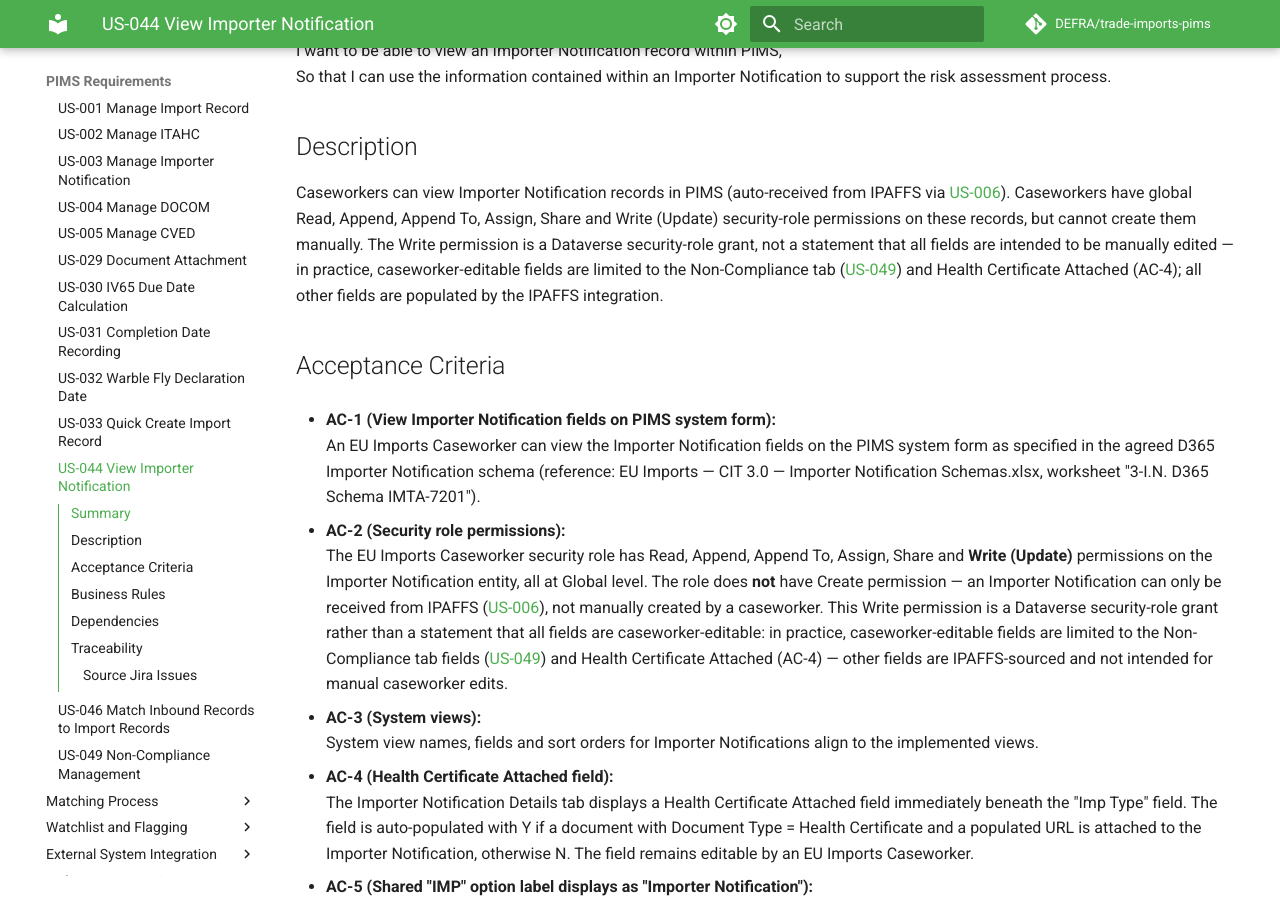
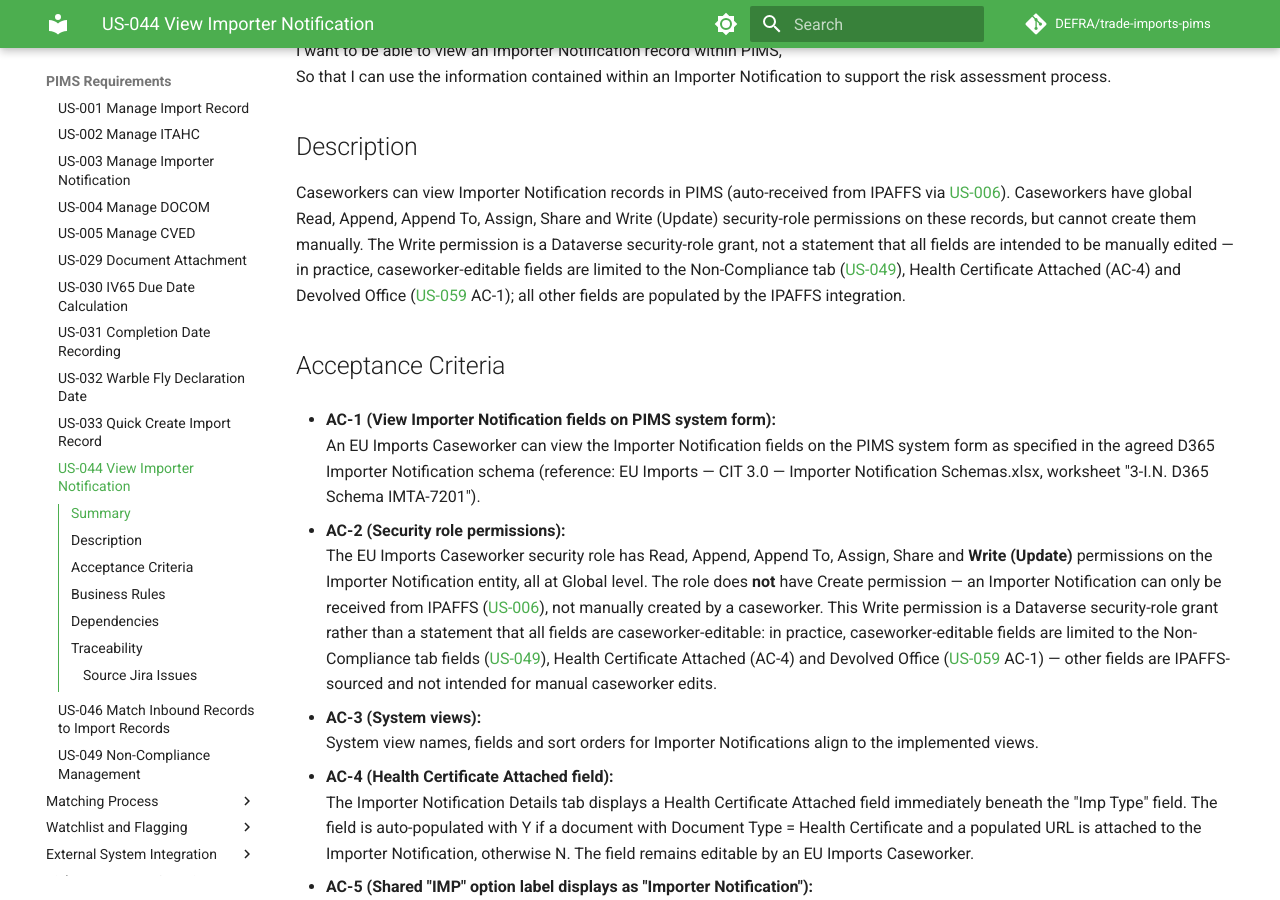
Before and after one commit to DEFRA/trade-imports-pims, an MkDocs documentation site: the page built from docs/requirements/user-stories/US-044-View-Importer-Notification.md, in a window 1280 px wide and 900 px high, scrolled down 218 px. Built offline with MkDocs 1.6.1 and Material for MkDocs 9.7.7, drawn with Linux system fonts in a browser that asks for light colours; a script that is not in the unit is left out; comment, search, counter and statistics services are not loaded.

Commit message:
docs: address comment

```diff
--- a/docs/requirements/user-stories/US-044-View-Importer-Notification.md
+++ b/docs/requirements/user-stories/US-044-View-Importer-Notification.md
@@ -8,7 +8,7 @@ So that I can use the information contained within an Importer Notification to s
 
 ## Description
 
-Caseworkers can view Importer Notification records in PIMS (auto-received from IPAFFS via [US-006](US-006-Receive-Importer-Notification-From-IPAFFS.md)). Caseworkers have global Read, Append, Append To, Assign, Share and Write (Update) security-role permissions on these records, but cannot create them manually. The Write permission is a Dataverse security-role grant, not a statement that all fields are intended to be manually edited — in practice, caseworker-editable fields are limited to the Non-Compliance tab ([US-049](US-049-Non-Compliance-Management.md)) and Health Certificate Attached (AC-4); all other fields are populated by the IPAFFS integration.
+Caseworkers can view Importer Notification records in PIMS (auto-received from IPAFFS via [US-006](US-006-Receive-Importer-Notification-From-IPAFFS.md)). Caseworkers have global Read, Append, Append To, Assign, Share and Write (Update) security-role permissions on these records, but cannot create them manually. The Write permission is a Dataverse security-role grant, not a statement that all fields are intended to be manually edited — in practice, caseworker-editable fields are limited to the Non-Compliance tab ([US-049](US-049-Non-Compliance-Management.md)), Health Certificate Attached (AC-4) and Devolved Office ([US-059](US-059-Devolved-Office-Assignment.md) AC-1); all other fields are populated by the IPAFFS integration.
 
 ## Acceptance Criteria
 
@@ -16,7 +16,7 @@ Caseworkers can view Importer Notification records in PIMS (auto-received from I
   An EU Imports Caseworker can view the Importer Notification fields on the PIMS system form as specified in the agreed D365 Importer Notification schema (reference: EU Imports — CIT 3.0 — Importer Notification Schemas.xlsx, worksheet "3-I.N. D365 Schema IMTA-7201").
 
 - **AC-2 (Security role permissions):**
-  The EU Imports Caseworker security role has Read, Append, Append To, Assign, Share and **Write (Update)** permissions on the Importer Notification entity, all at Global level. The role does **not** have Create permission — an Importer Notification can only be received from IPAFFS ([US-006](US-006-Receive-Importer-Notification-From-IPAFFS.md)), not manually created by a caseworker. This Write permission is a Dataverse security-role grant rather than a statement that all fields are caseworker-editable: in practice, caseworker-editable fields are limited to the Non-Compliance tab fields ([US-049](US-049-Non-Compliance-Management.md)) and Health Certificate Attached (AC-4) — other fields are IPAFFS-sourced and not intended for manual caseworker edits.
+  The EU Imports Caseworker security role has Read, Append, Append To, Assign, Share and **Write (Update)** permissions on the Importer Notification entity, all at Global level. The role does **not** have Create permission — an Importer Notification can only be received from IPAFFS ([US-006](US-006-Receive-Importer-Notification-From-IPAFFS.md)), not manually created by a caseworker. This Write permission is a Dataverse security-role grant rather than a statement that all fields are caseworker-editable: in practice, caseworker-editable fields are limited to the Non-Compliance tab fields ([US-049](US-049-Non-Compliance-Management.md)), Health Certificate Attached (AC-4) and Devolved Office ([US-059](US-059-Devolved-Office-Assignment.md) AC-1) — other fields are IPAFFS-sourced and not intended for manual caseworker edits.
 
 - **AC-3 (System views):**
   System view names, fields and sort orders for Importer Notifications align to the implemented views.
```
